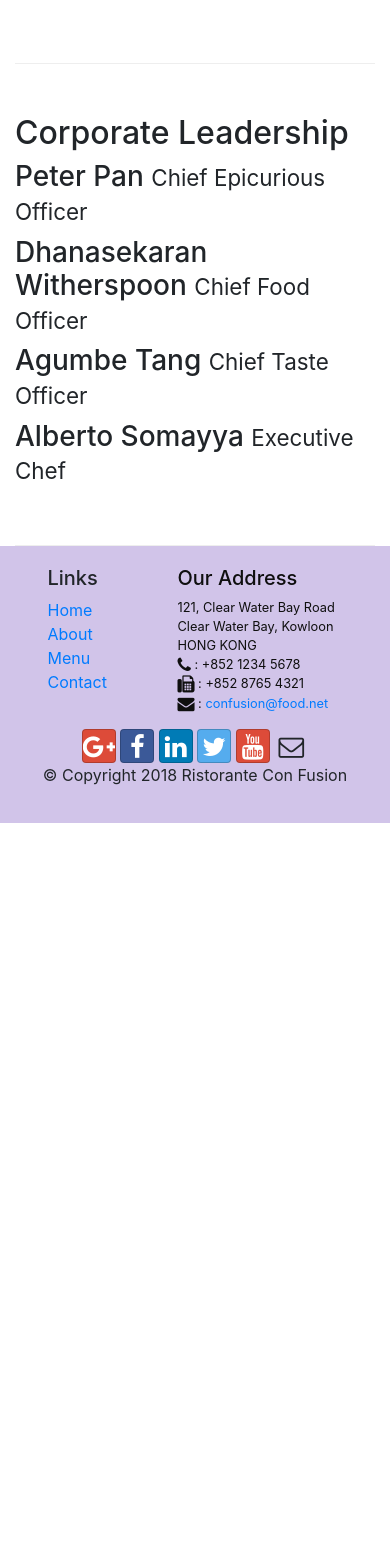
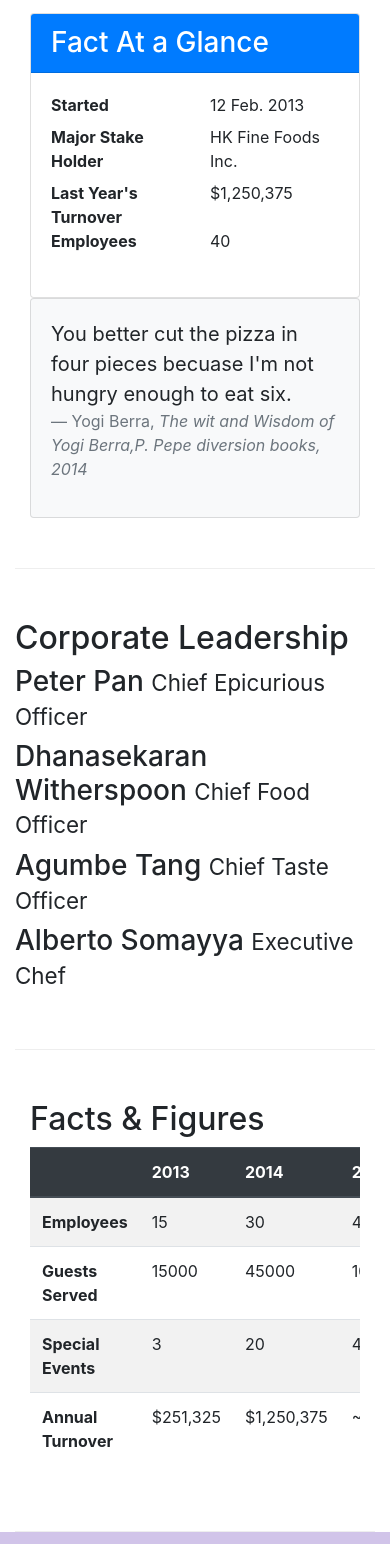
Before and after one commit to Shareef512/conFusion, a website: page aboutus.html in a window 390 px wide. Shown: the part 1036-2580 px from the top of the page. Before the commit the page ends 1859 px from the top, so only its background shows below. Drawn offline with nearby package versions, Linux system fonts and the light colour scheme.

Commit message:
tables and cards

```diff
--- a/aboutus.html
+++ b/aboutus.html
@@ -67,7 +67,33 @@
                 <p>Started in 2010, Ristorante con Fusion quickly established itself as a culinary icon par excellence in Hong Kong. With its unique brand of world fusion cuisine that can be found nowhere else, it enjoys patronage from the A-list clientele in Hong Kong.  Featuring four of the best three-star Michelin chefs in the world, you never know what will arrive on your plate the next time you visit us.</p>
                 <p>The restaurant traces its humble beginnings to <em>The Frying Pan</em>, a successful chain started by our CEO, Mr. Peter Pan, that featured for the first time the world's best cuisines in a pan.</p>
             </div>
-            <div class="col-12 col-sm">
+            <div class="col-sm">
+                <div class="card">
+                    <h3 class="card-header bg-primary text-white">Fact At a Glance</h3>
+                    <div class="card-body">
+                        <dl class="row">
+                            <dt class="col-6">Started</dt>
+                            <dd class="col-6">12 Feb. 2013</dd>
+                            <dt class="col-6">Major Stake Holder</dt>
+                            <dd class="col-6">HK Fine Foods Inc.</dd>
+                            <dt class="col-6">Last Year's Turnover</dt>
+                            <dd class="col-6">$1,250,375</dd>
+                            <dt class="col-6">Employees</dt>
+                            <dd class="col-6">40</dd>
+                        </dl>
+                    </div>
+                </div>
+
+            </div>
+            <div class="col-12">
+                <div class="card card-body bg-light">
+                    <blockquote class="blockquote">
+                        <p class="mb-0">You better cut the pizza in four pieces becuase I'm not hungry enough to eat six.</p>
+                        <footer class="blockquote-footer">Yogi Berra,
+                            <cite title="source-title">The wit and Wisdom of Yogi Berra,P. Pepe diversion books, 2014</cite>
+                        </footer>
+                    </blockquote>
+                </div>
             </div>
         </div>
 
@@ -91,6 +117,49 @@
                 <p class="d-none d-sm-block">Award winning three-star Michelin chef with wide International experience having worked closely with whos-who in the culinary world, he specializes in creating mouthwatering Indo-Italian fusion experiences. He says, <em>Put together the cuisines from the two craziest cultures, and you get a winning hit! Amma Mia!</em></p>
 
             </div>
+       </div>
+       <div class="row row-content">
+           <div class="col-12 col-sm-9">
+               <h2>Facts &amp; Figures</h2>
+                <div class="table-responsive">
+                    <table class="table table-striped">
+                        <thead class="thead-dark">
+                            <tr>
+                                <th>&nbsp;</th>
+                                <th>2013</th>
+                                <th>2014</th>
+                                <th>2015</th>
+                            </tr>
+                        </thead>
+                        <tbody>
+                            <tr>
+                                <th>Employees</th>
+                                <td>15</td>
+                                <td>30</td>
+                                <td>40</td>
+                            </tr>
+                            <tr>
+                                <th>Guests Served</th>
+                                <td>15000</td>
+                                <td>45000</td>
+                                <td>100,000</td>
+                            </tr>
+                            <tr>
+                                <th>Special Events</th>
+                                <td>3</td>
+                                <td>20</td>
+                                <td>45</td>
+                            </tr>
+                            <tr>
+                                <th>Annual Turnover</th>
+                                <td>$251,325</td>
+                                <td>$1,250,375</td>
+                                <td>~$3,000,000</td>
+                            </tr>
+                        </tbody>
+                    </table>
+                </div>
+           </div>
        </div>
 
     </div>
```
